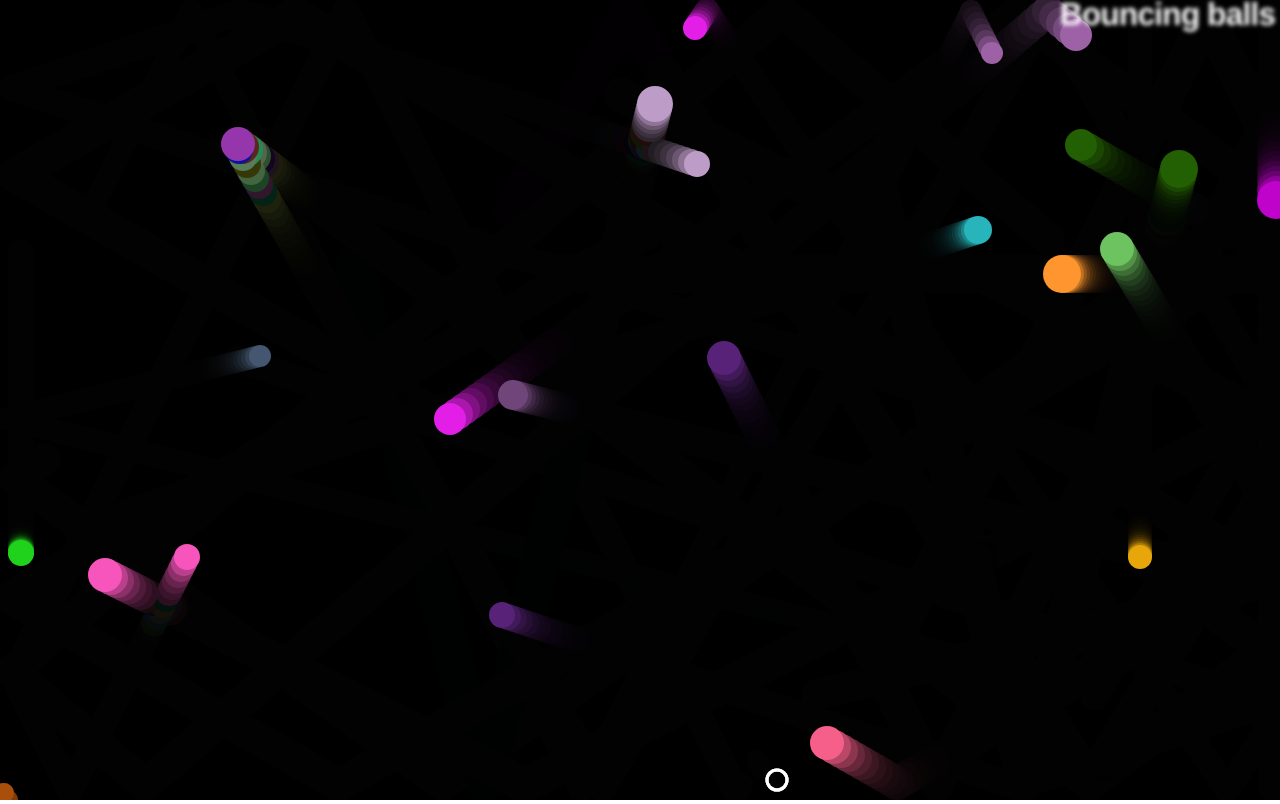
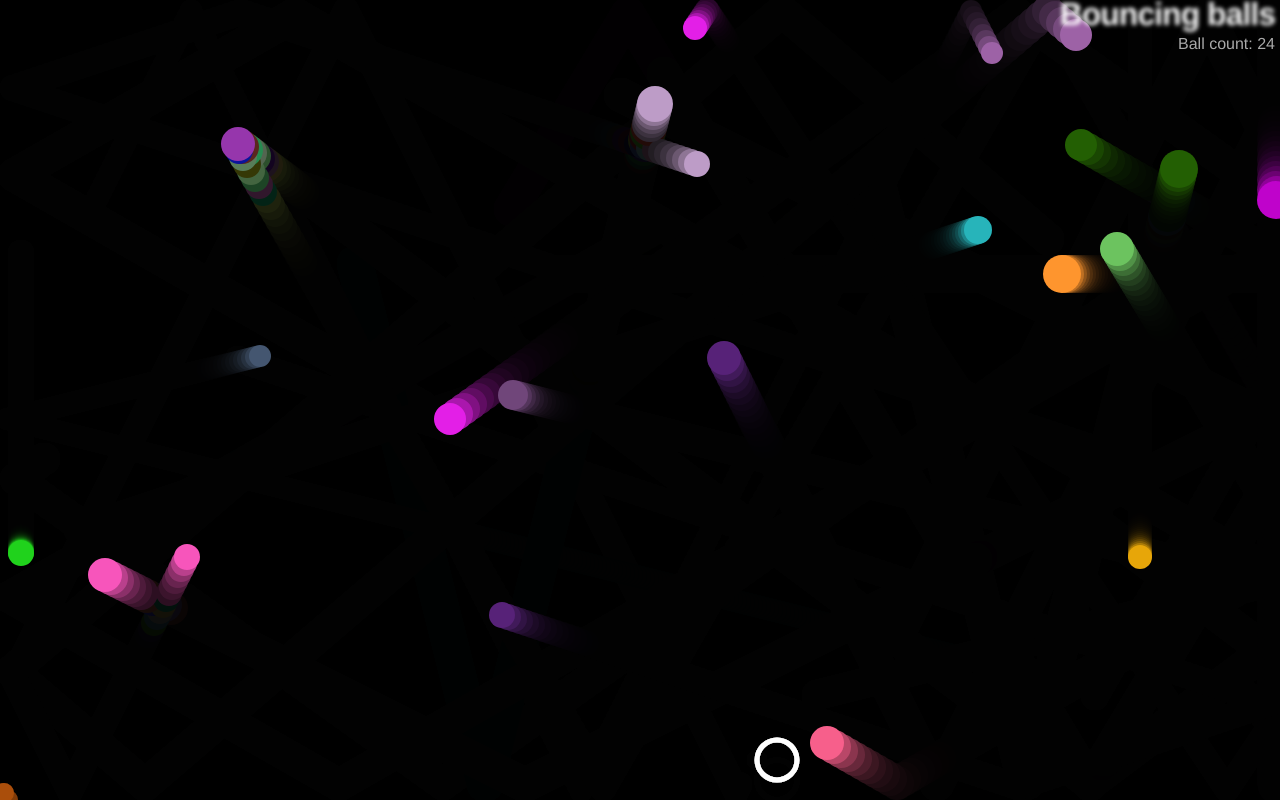
Before and after one commit to charazn/mdn_bouncing_balls, a plain HTML site: page index.html in a window 1280 px wide. Drawn offline with Linux system fonts and the light colour scheme.

Commit message:
Add p, style p, add count to game

```diff
--- a/index.html
+++ b/index.html
@@ -8,6 +8,7 @@
 
   <body>
     <h1>Bouncing balls</h1>
+    <p>Ball count:</p>
     <canvas></canvas>
 
     <script src="main.js"></script>
--- a/main.js
+++ b/main.js
@@ -7,6 +7,10 @@ var ctx = canvas.getContext('2d');
 
 var width = canvas.width = window.innerWidth;
 var height = canvas.height = window.innerHeight;
+
+var para = document.querySelector('p');
+var balls = [];
+var count = 0;
 
 // function to generate random number
 
@@ -23,6 +27,8 @@ function Shape() {
   this.exists = true;
 }
 
+// Inherit Ball from Shape
+
 function Ball(x, y, velX, velY, exists) {
   Shape.call(this, x, y, velX, velY, exists);
 
@@ -33,18 +39,8 @@ function Ball(x, y, velX, velY, exists) {
 Ball.prototype = Object.create(Shape.prototype);
 Ball.prototype.constructor = Ball;
 
-function EvilCircle(x, y, exists) {
-  Shape.call(this, x, y, exists);
 
-  this.color = 'white';
-  this.size = 10;
-  this.velX = 20;
-  this.velY = 20;
-}
-
-EvilCircle.prototype = Object.create(Shape.prototype);
-EvilCircle.prototype.constructor = EvilCircle;
-
+// Ball methods definition
 
 Ball.prototype.draw = function() {
   ctx.beginPath(); // we use beginPath() to state that we want to draw a shape on the paper
@@ -55,14 +51,6 @@ Ball.prototype.draw = function() {
   // The radius of our arc — we are specifying our ball's size property.
   // The last two parameters specify the start and end number of degrees round the circle that the arc is drawn between. Here we specify 0 degrees, and 2 * PI, which is the equivalent of 360 degrees in radians (annoyingly, you have to specify this in radians). That gives us a complete circle. If you had specified only 1 * PI, you'd get a semi-circle (180 degrees).
   ctx.fill(); // we use the fill() method, which basically states "finish drawing the path we started with beginPath(), and fill the area it takes up with the color we specified earlier in fillStyle."
-}
-
-EvilCircle.prototype.draw = function() {
-  ctx.beginPath();
-  ctx.lineWidth = 3;
-  ctx.strokeStyle = this.color;
-  ctx.arc(this.x, this.y, this.size, 0, 2 * Math.PI);
-  ctx.stroke();
 }
 
 Ball.prototype.update = function() {
@@ -93,43 +81,6 @@ Ball.prototype.update = function() {
   this.x += this.velX;
   this.y += this.velY;
   // The last two lines add the velX value to the x coordinate, and the velY value to the y coordinate — the ball is in effect moved each time this method is called.
-}
-
-EvilCircle.prototype.checkBounds = function() {
-  if((this.x + this.size) >= width) {
-    this.x = -(this.size);
-  }
-
-  if((this.x - this.size) <= 0) {
-    this.x = this.size;
-  }
-
-  if((this.y + this.size) >= height) {
-    this.y = -(this.size);
-  }
-
-  if((this.y - this.size) <= 0) {
-    this.y = this.size;
-  }
-}
-
-EvilCircle.prototype.setControls = function() {
-  var _this = this;
-  // this is a variable that is automatically set for you when a function is invoked. The value it’s given depends on how a function is invoked. The three ways most people use them; either when a function is called as a method, or on it’s own, or as an event handler. Depending on how a function is invoked, this is set differently:
-  // Can you tell us why we've had to set var _this = this; in the position it is in? It is something to do with function scope.
-  // If we use this inside the event handler, this would refer to the global (window) scope, and not to the EvilCircle object.
-
-  window.onkeydown = function(e) {
-    if(e.keyCode === 37) {
-      _this.x -= _this.velX;
-    } else if(e.keyCode === 39) {
-      _this.x += _this.velX;
-    } else if(e.keyCode === 38) {
-      _this.y -= _this.velY;
-    } else if(e.keyCode === 40) {
-      _this.y += _this.velY;
-    }
-  }
 }
 
 Ball.prototype.collisionDetect = function() {
@@ -164,24 +115,89 @@ Ball.prototype.collisionDetect = function() {
   }
 }
 
+
+// Define EvilCircle constructor, inherit from Shape
+
+function EvilCircle(x, y, exists) {
+  Shape.call(this, x, y, exists);
+
+  this.color = 'white';
+  this.size = 20;
+  this.velX = 20;
+  this.velY = 20;
+}
+
+EvilCircle.prototype = Object.create(Shape.prototype);
+EvilCircle.prototype.constructor = EvilCircle;
+
+// EvilCircle methods definition
+
+EvilCircle.prototype.draw = function() {
+  ctx.beginPath();
+  ctx.lineWidth = 5;
+  ctx.strokeStyle = this.color;
+  ctx.arc(this.x, this.y, this.size, 0, 2 * Math.PI);
+  ctx.stroke();
+}
+
+EvilCircle.prototype.checkBounds = function() {
+  if((this.x + this.size) >= width) {
+    this.x -= this.size;
+  }
+
+  if((this.x - this.size) <= 0) {
+    this.x += this.size;
+  }
+
+  if((this.y + this.size) >= height) {
+    this.y -= this.size;
+  }
+
+  if((this.y - this.size) <= 0) {
+    this.y += this.size;
+  }
+}
+
+EvilCircle.prototype.setControls = function() {
+  var _this = this;
+  // this is a variable that is automatically set for you when a function is invoked. The value it’s given depends on how a function is invoked. The three ways most people use them; either when a function is called as a method, or on it’s own, or as an event handler. Depending on how a function is invoked, this is set differently:
+  // Can you tell us why we've had to set var _this = this; in the position it is in? It is something to do with function scope.
+  // If we use this inside the event handler, this would refer to the global (window) scope, and not to the EvilCircle object.
+  // See http://javascriptplayground.com/blog/2012/04/javascript-variable-scope-this/
+
+  window.onkeydown = function(e) {
+    if(e.keyCode === 37) {
+      _this.x -= _this.velX;
+    } else if(e.keyCode === 39) {
+      _this.x += _this.velX;
+    } else if(e.keyCode === 38) {
+      _this.y -= _this.velY;
+    } else if(e.keyCode === 40) {
+      _this.y += _this.velY;
+    }
+  }
+}
+
 EvilCircle.prototype.collisionDetect = function() {
   for(j = 0; j < balls.length; j++) {
-    if(balls[j].exists === true) {
+    if(balls[j].exists) {
       var dx = this.x - balls[j].x;
       var dy = this.y - balls[j].y;
       var distance = Math.sqrt(dx * dx + dy * dy);
 
-      if (distance < this.size + balls[j].size) {
+      if(distance < this.size + balls[j].size) {
         balls[j].exists = false;
+        count -= 1;
+        para.textContent = 'Ball count: ' + count;
+        if (count === 0) {
+          para.textContent = "YOU WIN!";
+        }
       }
     }
   }
 }
 
-
-var balls = [];
-var evilC = new EvilCircle(600,300,true);
-evilC.setControls();
+// Main game logic
 
 function loop() {
   ctx.fillStyle = 'rgba(0,0,0,0.25)';
@@ -191,6 +207,8 @@ function loop() {
   while(balls.length < 25) {
     var ball = new Ball();
     balls.push(ball);
+    count += 1;
+    para.textContent = 'Ball count: ' + count;
   }
 
   for(i = 0; i < balls.length; i++) {
@@ -210,4 +228,11 @@ function loop() {
   // Runs the function again using the requestAnimationFrame() method — when this method is constantly run and passed the same function name, it will run that function a set number of times per second to create a smooth animation. This is generally done recursively — which means that the function is calling itself every time it runs, so it will run over and over again.
 }
 
+// Draw EvilCircle
+
+var evilC = new EvilCircle(width/2, height/2 ,true);
+evilC.setControls();
+
+// Run game
+
 loop();
--- a/style.css
+++ b/style.css
@@ -23,3 +23,11 @@ h1 {
   color: transparent;
   text-shadow: 0 0 4px white;
 }
+
+p {
+  position: absolute;
+  margin: 0;
+  top: 35px;
+  right: 5px;
+  color: #aaa;
+}
```
